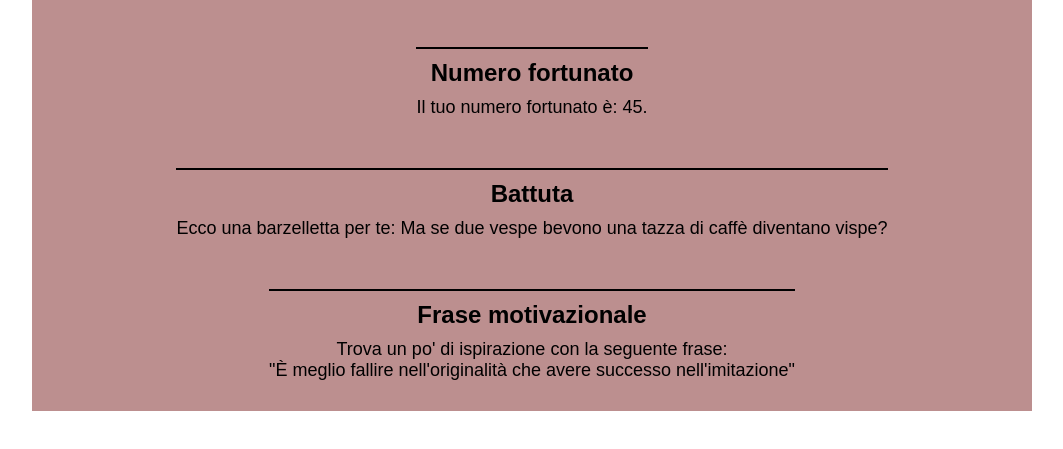
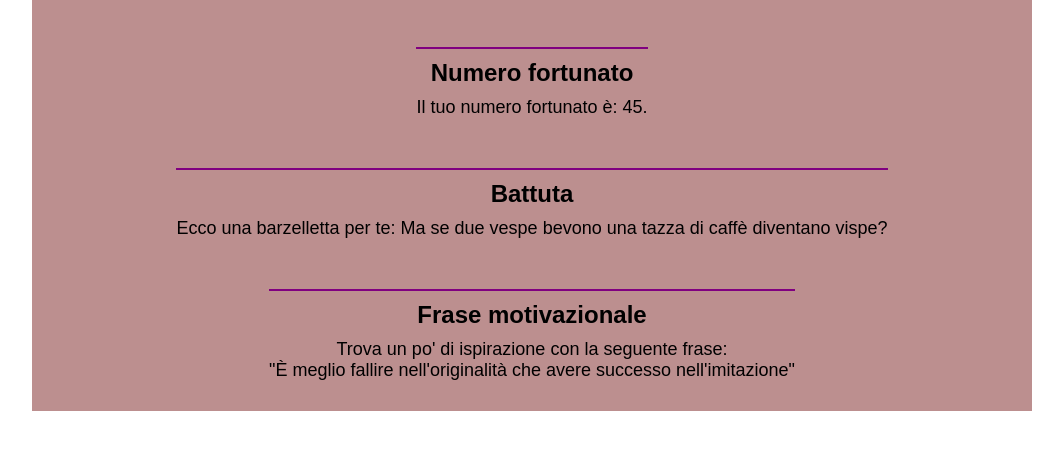
Before and after one commit to thisnello/mixed_messages, a plain HTML site: page index.html in a window 1280 px wide. Shown: the part 275-724 px from the top of the page, without its empty margins (108-1171 px from the left). Drawn offline with Linux system fonts and the light colour scheme.

Commit message:
Color of border changed to purple

```diff
--- a/style.css
+++ b/style.css
@@ -47,7 +47,7 @@ p{
     display: flex;
     flex-direction: column;
     gap: 10px;
-    border-top: 2px solid #000;
+    border-top: 2px solid purple;
     font-size: 18px;
     padding-top: 10px;
 }
```
